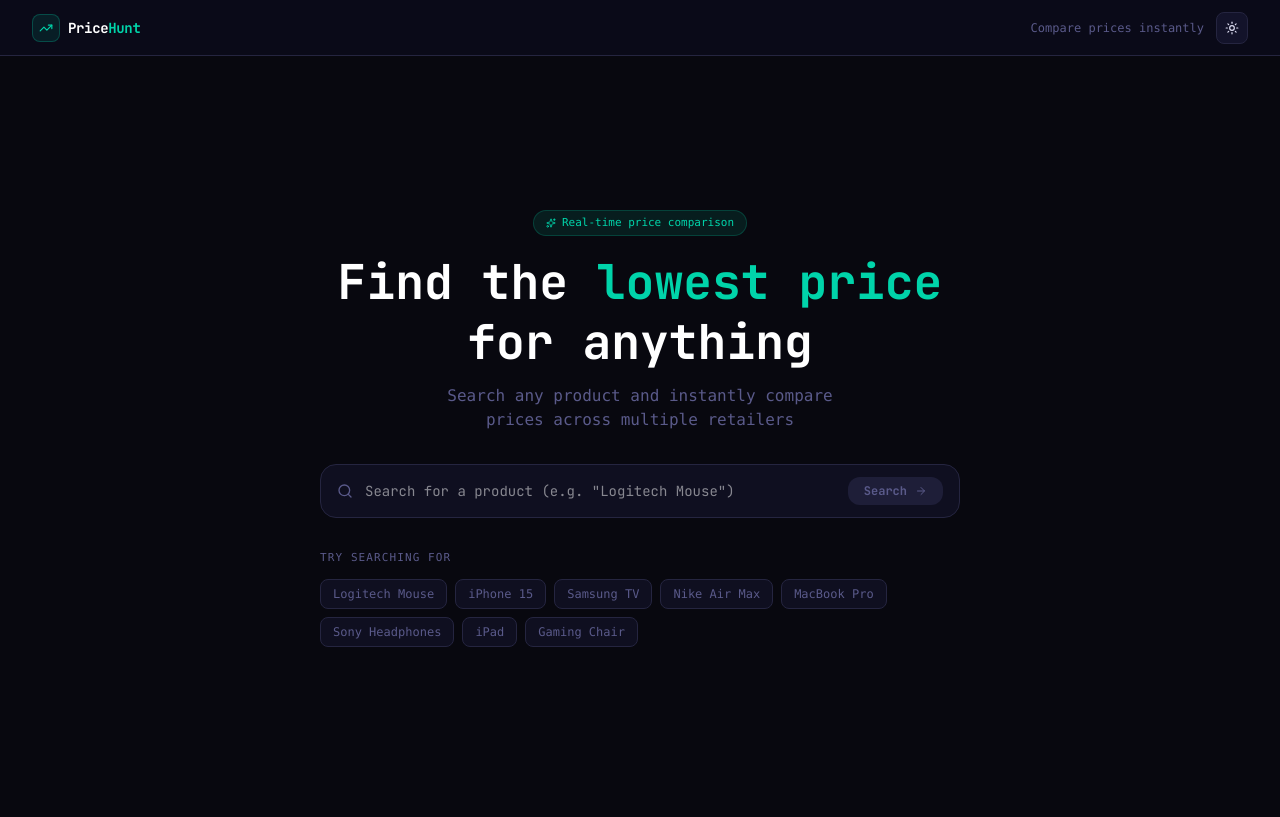
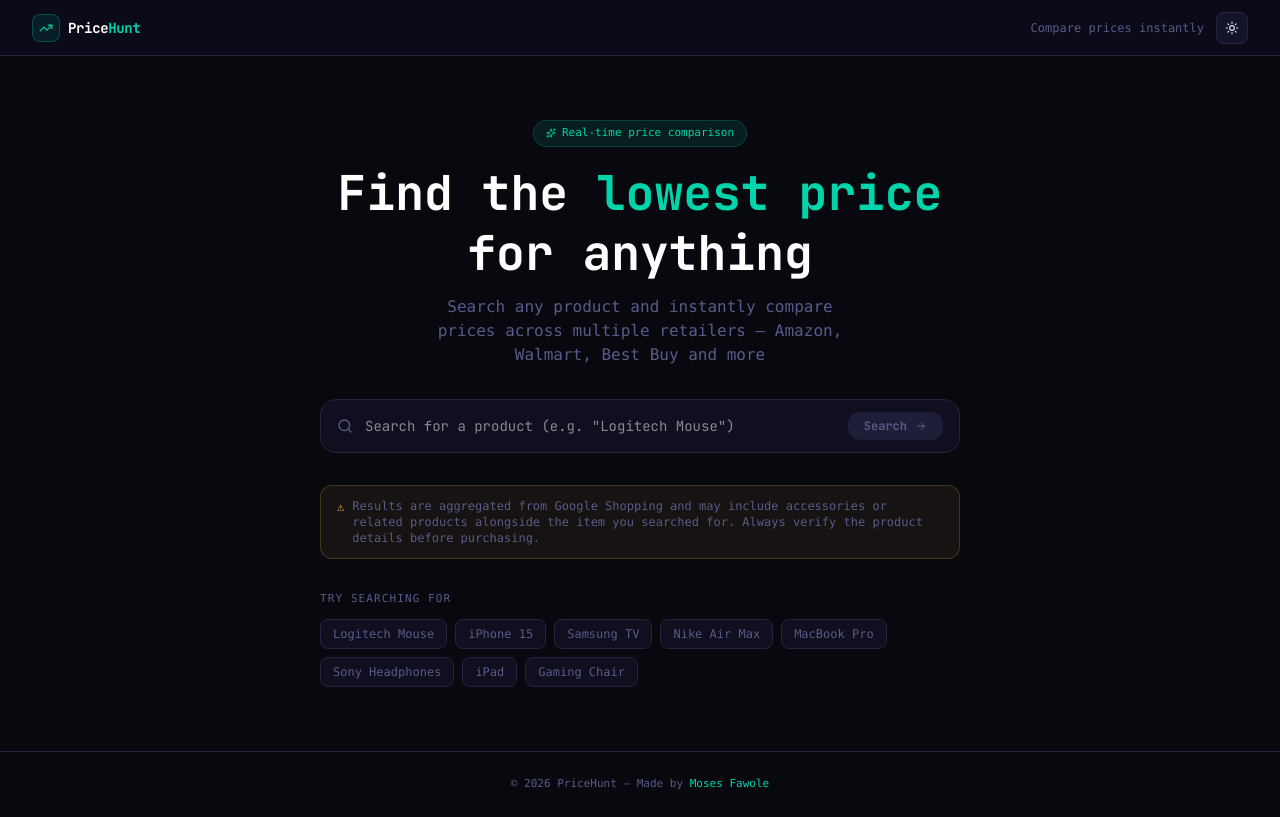
Before and after one commit to mosesfawole/price-hunt, a Next.js app: page /search in a window 1280 px wide. Built offline with nearby package versions, Linux system fonts and the light colour scheme.

Commit message:
update to main page

```diff
--- a/app/search/page.tsx
+++ b/app/search/page.tsx
@@ -69,13 +69,32 @@ export default function SearchPage() {
                 style={{ color: "#5a5a8a" }}
               >
                 Search any product and instantly compare prices across multiple
-                retailers
+                retailers — Amazon, Walmart, Best Buy and more
               </p>
             </div>
 
             {/* Search bar */}
             <div className="w-full max-w-2xl px-4 animate-slide-up">
               <SearchBar />
+            </div>
+            {/* Disclaimer */}
+            <div className="w-full max-w-2xl px-4 animate-fade-in">
+              <div
+                className="flex items-start gap-2 px-4 py-3 rounded-xl text-xs font-mono"
+                style={{
+                  background: "rgba(240,192,64,0.06)",
+                  border: "1px solid rgba(240,192,64,0.2)",
+                  color: "#5a5a8a",
+                }}
+              >
+                <span style={{ color: "#f0c040", marginTop: "1px" }}>⚠</span>
+                <span>
+                  Results are aggregated from Google Shopping and may include
+                  accessories or related products alongside the item you
+                  searched for. Always verify the product details before
+                  purchasing.
+                </span>
+              </div>
             </div>
 
             {/* Recent searches */}
@@ -194,6 +213,31 @@ export default function SearchPage() {
           </div>
         )}
       </main>
+      {/* Footer */}
+      <footer
+        className="py-6 text-center text-[11px] font-mono"
+        style={{
+          color: "#5a5a8a",
+          borderTop: `1px solid ${isDark ? "#252540" : "#e0e0f0"}`,
+        }}
+      >
+        © 2026 PriceHunt — Made by{" "}
+        <a
+          href="https://github.com/mosesfawole"
+          target="_blank"
+          rel="noopener noreferrer"
+          className="transition-colors"
+          style={{ color: "#00d4aa" }}
+          onMouseEnter={(e) =>
+            ((e.target as HTMLElement).style.color = "#ffffff")
+          }
+          onMouseLeave={(e) =>
+            ((e.target as HTMLElement).style.color = "#00d4aa")
+          }
+        >
+          Moses Fawole
+        </a>
+      </footer>
     </div>
   );
 }
--- a/components/results/ProductCard.tsx
+++ b/components/results/ProductCard.tsx
@@ -11,12 +11,7 @@ interface Props {
   highestPrice: number;
 }
 
-export default function ProductCard({
-  product,
-  rank,
-  lowestPrice,
-  highestPrice,
-}: Props) {
+export default function ProductCard({ product, rank, lowestPrice }: Props) {
   const { isDark } = useSearchStore();
   const isBestDeal = rank === 0;
   const priceDiff = product.price - lowestPrice;
```
